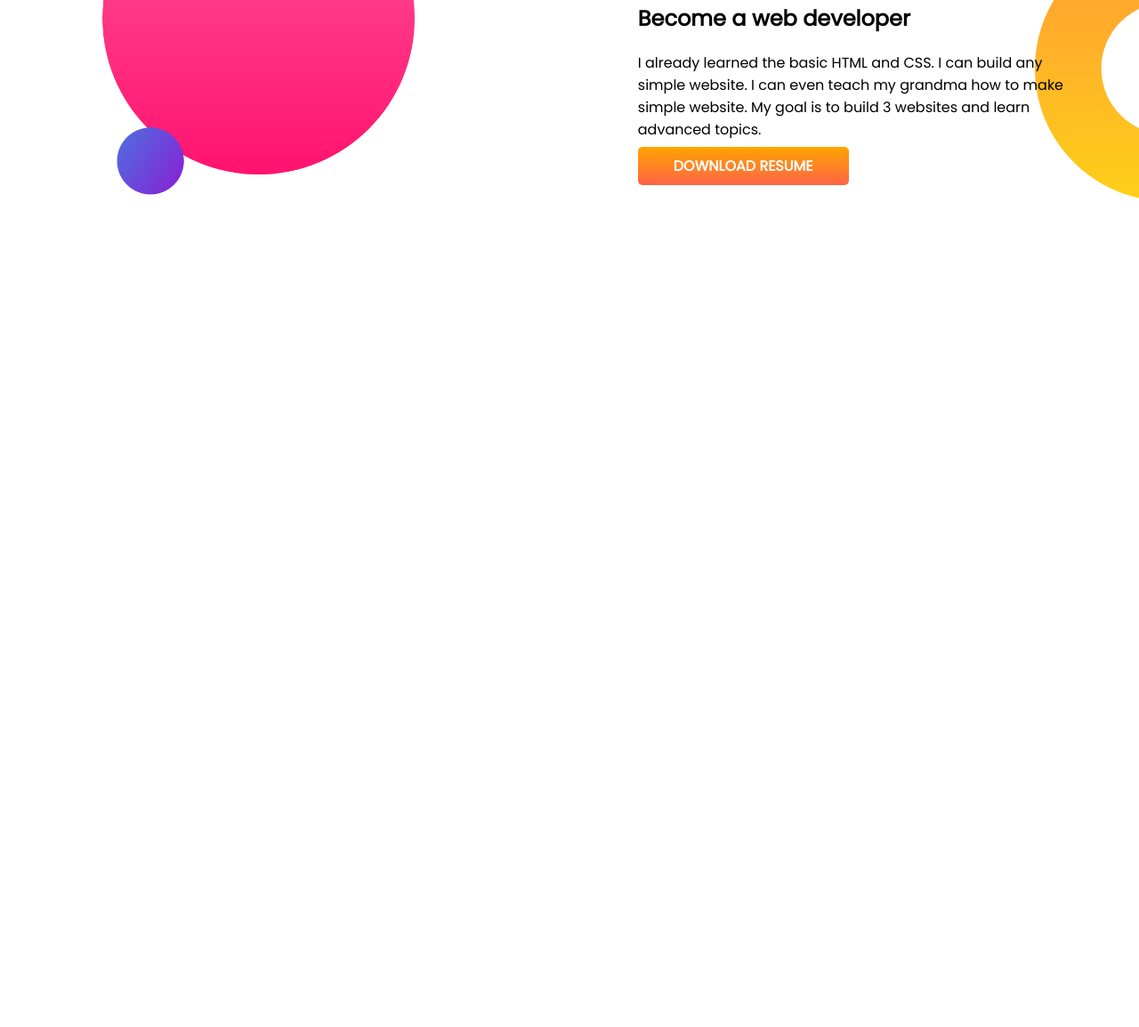
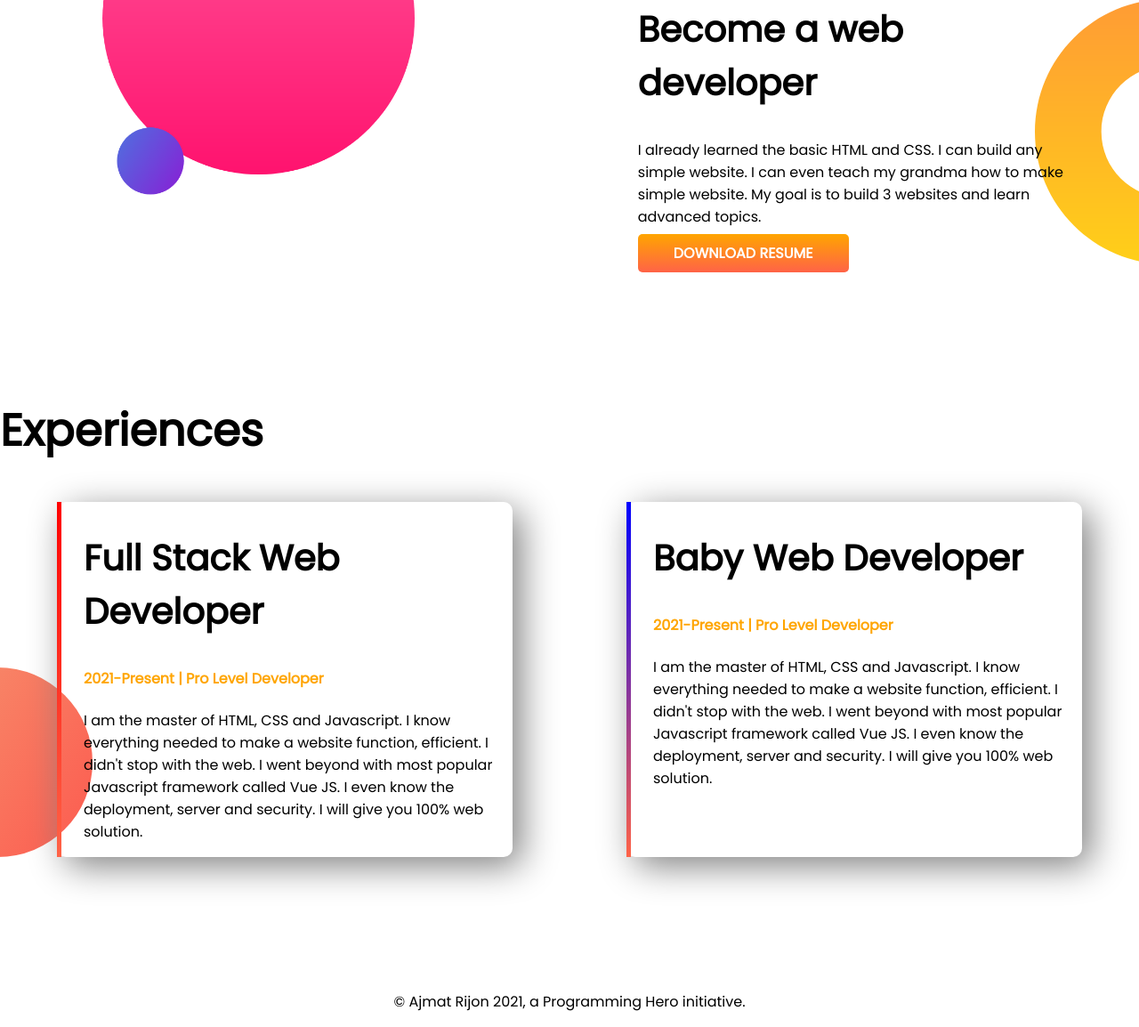
Before and after one commit to AjmatRijon/Developer-portfolio, a plain HTML site: page index.html in a window 1280 px wide. Shown: the part 847-2001 px from the top of the page at 89% size. Before the commit the page ends 1223 px from the top, so only its background shows below. Drawn offline with Linux system fonts and the light colour scheme.

Commit message:
almost finial push

```diff
--- a/index.html
+++ b/index.html
@@ -12,7 +12,7 @@
     <link rel="stylesheet" href="style.css">
 </head>
 <body>
-    <section class="top-banner">
+    <section class="top-banner flexible-container">
         <div class="half-width"> <h1>Welcome To<h1>
             <h1><span class="name-color"> Ajmat Rijon</span> website</h1>
             <h3>Lorem ipsum dolor sit amet consectetur adipisicing elit. Iure, fuga.</h3>
@@ -21,7 +21,7 @@
         </div>
         <div class="half-width"> <img src="images/my-bg.png" alt=""></div>
     </section>
-    <section class="dream-big">
+    <section class="dream-big flexible-container">
         <div class="half-width">
             <img src="images/my-bg2.png" alt="">
         </div>
@@ -33,5 +33,28 @@
     <a target="_blank" class="link-button" href="#">DOWNLOAD RESUME</a>
 </div>
     </section>
+
+<section class="experience">
+    <h1>Experiences</h1>
+   <div class="flexible-container">
+    <div id="full-web-exp" class="experience-item">
+        <h2>Full Stack Web Developer</h2>
+        <h4 class="name-color">2021-Present | Pro Level Developer
+        </h4>
+        <p>I am the master of HTML, CSS and Javascript. I know everything needed to make a website function, efficient. I didn't stop with the web. I went beyond with most popular Javascript framework called Vue JS. I even know the deployment, server and security. I will give you 100% web solution.
+        </p>
+    </div>
+    <div id="baby-web-exp" class="experience-item">
+        <h2>Baby Web Developer</h2>
+        <h4 class="name-color">2021-Present | Pro Level Developer
+        </h4>
+        <p>I am the master of HTML, CSS and Javascript. I know everything needed to make a website function, efficient. I didn't stop with the web. I went beyond with most popular Javascript framework called Vue JS. I even know the deployment, server and security. I will give you 100% web solution.
+        </p>
+    </div>
+   </div>
+</section>
+<footer>
+    <p>© Ajmat Rijon 2021, a Programming Hero initiative.</p>
+</footer>
 </body>
 </html>
--- a/style.css
+++ b/style.css
@@ -6,10 +6,13 @@ body{
 h1{
     font-size: 50px;
 }
+h2{
+    font-size: 40px;
+}
 .name-color{
     color: orange;
 }
-section{
+.flexible-container{
     display: flex;
     margin-bottom: 150px;
 }
@@ -40,3 +43,29 @@ section{
 .dream-big>.half-width{
     padding-right: 6%;
 }
+.experience{
+    background-image: url(images/exp-bg.png);
+    background-repeat: no-repeat;
+    background-position:left bottom;
+}
+.experience-item{
+    width: 40%;
+    margin: 0 5% 0 5%;
+    padding-left: 25px;
+    border-radius: 10px;
+    box-shadow: 10px 10px 40px gray;
+
+}
+#full-web-exp{
+    border-left: 5px solid;
+    border-image: linear-gradient(red ,tomato) ;
+    border-image-slice:1 ;
+}
+#baby-web-exp{
+    border-left: 5px solid;
+    border-image: linear-gradient(blue ,tomato) ;
+    border-image-slice:1 ;
+}
+footer p {
+    text-align: center;
+}
```
